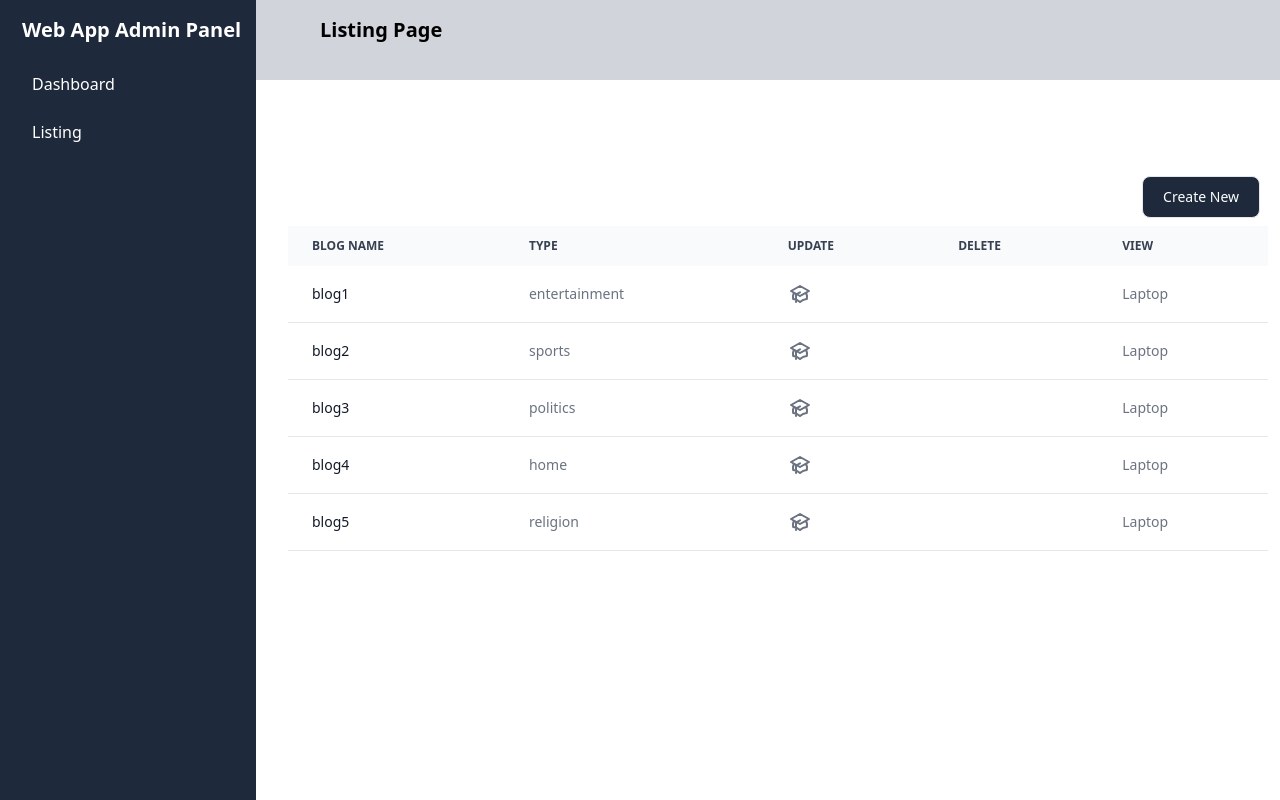
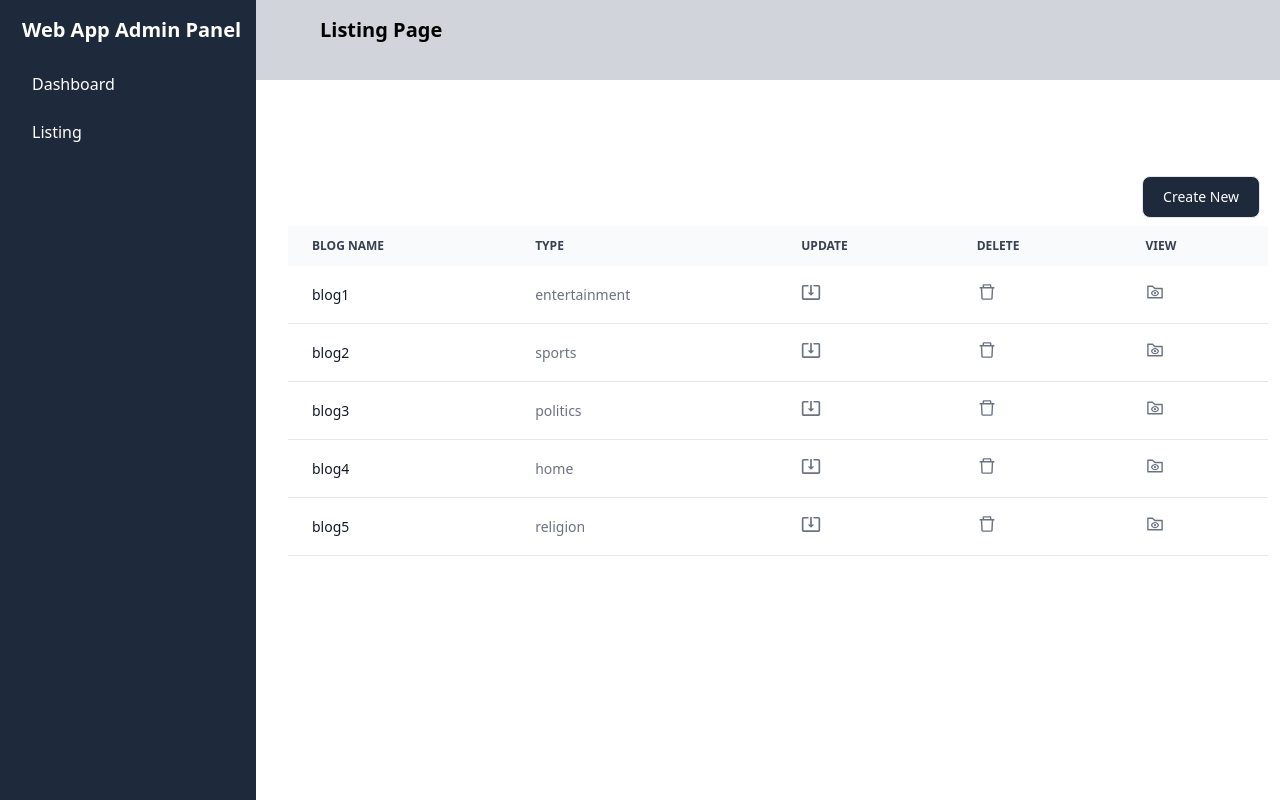
Before and after one commit to Mudasserahmed/web-app-cp, a Next.js app: page /pages/listing in a window 1280 px wide. Built offline with nearby package versions, Linux system fonts and the light colour scheme.

Commit message:
icons added on listing

```diff
--- a/package.json
+++ b/package.json
@@ -14,6 +14,7 @@
     "next": "13.2.4",
     "react": "18.2.0",
     "react-dom": "18.2.0",
+    "react-icons": "^4.8.0",
     "react-quill": "^2.0.0",
     "react-toastify": "^9.1.1"
   },
--- a/src/app/pages/dashboard/page.js
+++ b/src/app/pages/dashboard/page.js
@@ -3,8 +3,8 @@ import Header from "@/components/header/page";
 import React, { useState } from "react";
 import ReactQuill from "react-quill";
 import "react-quill/dist/quill.snow.css";
-import { ToastContainer, toast } from 'react-toastify';
-import 'react-toastify/dist/ReactToastify.css';
+import { ToastContainer, toast } from "react-toastify";
+import "react-toastify/dist/ReactToastify.css";
 
 function Dashboard() {
   // state values
@@ -13,7 +13,7 @@ function Dashboard() {
     quill: "",
     file: "",
   });
-  const [errors , setErrors] = useState("")
+  const [errors, setErrors] = useState("");
   //handle data change function
   const handleChange = (flag, e) => {
     console.log(e);
@@ -41,14 +41,18 @@ function Dashboard() {
   //handle data submit function
   const handleSubmit = (e) => {
     e.preventDefault();
-    if(blogData?.file == "" || blogData?.title == "" || blogData?.quill == "" ){
-      console.log("fileds empty")
-      setErrors("Required")
-      toast.error("All Fields are Required")
+    if (
+      blogData?.file == "" ||
+      blogData?.title == "" ||
+      blogData?.quill == ""
+    ) {
+      console.log("fileds empty");
+      setErrors("Required");
+      toast.error("All Fields are Required");
       return;
     }
-    toast.success("blog created waiting for api endpoint ")
-    console.log("blog data>>>>",blogData)
+    toast.success("blog created waiting for api endpoint ");
+    console.log("blog data>>>>", blogData);
     setBlogData({
       title: "",
       quill: "",
@@ -77,9 +81,9 @@ function Dashboard() {
   };
   return (
     <>
-        <Header pageTitle={"Create Blog"}/>
-    <main className=" bg-[#F1F5F9]  py-24 px-6  lg:px-8 flex justify-center items-center ">
-      <div className="bg-white py-5 mx-4 px-5  lg:w-6/12 md:w-6/12 ">
+      <Header pageTitle={"Create Blog"} />
+      <main className=" bg-[#F1F5F9]  py-24 px-6  lg:px-8 flex justify-center  items-center ">
+        <div className="bg-white py-5 mx-4 px-5 border-2   lg:w-6/12 md:w-6/12 ">
           <div className=" text-center">
             <h2 className="text-3xl font-bold tracking-tight text-gray-900 sm:text-4xl">
               Create A Blog
@@ -109,7 +113,6 @@ function Dashboard() {
                     onChange={(e) => handleChange("title", e)}
                     className="block w-full rounded-md border-0 py-2 px-3.5 text-gray-900 shadow-sm ring-1 ring-inset ring-gray-300 placeholder:text-gray-400 focus:ring-2 focus:ring-inset focus:ring-indigo-600 sm:text-sm sm:leading-6"
                   />
-
                 </div>
               </div>
               <div className="sm:col-span-2 mb-5">
--- a/src/app/pages/listing/page.js
+++ b/src/app/pages/listing/page.js
@@ -2,6 +2,9 @@
 import React from "react";
 import { useRouter } from "next/navigation";
 import Header from "@/components/header/page";
+import {MdSystemUpdateAlt} from "react-icons/md"
+import {AiOutlineDelete} from "react-icons/ai"
+import {AiOutlineFolderView} from "react-icons/ai"
 function Listing() {
   const router = useRouter();
   const list = [
@@ -28,13 +31,12 @@ function Listing() {
   ];
   return (
     <>
-      <Header pageTitle={"Listing Page"}/>
-      <div className="py-24 lg:ml-72 md:ml-60 lg:mr-3 ">
+      <Header pageTitle={"Listing Page"} />
+      <div className="py-24 lg:ml-72 md:ml-60  lg:mr-3 md:mr-4">
         <div class="relative overflow-x-auto">
-
           <button
             type="button"
-            onClick={()=>router.push("/pages/dashboard")}
+            onClick={() => router.push("/pages/dashboard")}
             class="py-2.5 px-5 float-right mr-2 mb-2 text-sm font-medium text-white focus:outline-none bg-[#1E293B] rounded-lg border border-gray-200 hover:bg-gray-100 hover:text-blue-700 focus:z-10 focus:ring-4 focus:ring-gray-200 dark:focus:ring-gray-700 dark:bg-gray-800 dark:text-gray-400 dark:border-gray-600 dark:hover:text-white dark:hover:bg-gray-700"
           >
             Create New
@@ -72,30 +74,15 @@ function Listing() {
                     </th>
                     <td class="px-6 py-4">{item?.type}</td>
                     <td class="px-6 py-4">
-                      <svg
-                        class="w-6 h-6 dark:text-white"
-                        fill="none"
-                        stroke="currentColor"
-                        viewBox="0 0 24 24"
-                        xmlns="http://www.w3.org/2000/svg"
-                      >
-                        <path d="M12 14l9-5-9-5-9 5 9 5z"></path>
-                        <path d="M12 14l6.16-3.422a12.083 12.083 0 01.665 6.479A11.952 11.952 0 0012 20.055a11.952 11.952 0 00-6.824-2.998 12.078 12.078 0 01.665-6.479L12 14z"></path>
-                        <path
-                          stroke-linecap="round"
-                          stroke-linejoin="round"
-                          stroke-width="2"
-                          d="M12 14l9-5-9-5-9 5 9 5zm0 0l6.16-3.422a12.083 12.083 0 01.665 6.479A11.952 11.952 0 0012 20.055a11.952 11.952 0 00-6.824-2.998 12.078 12.078 0 01.665-6.479L12 14zm-4 6v-7.5l4-2.222"
-                        ></path>
-                      </svg>
+                    <button className=" hover:transform hover:scale-110"> <MdSystemUpdateAlt size={"20px"}/> </button>
+
+                    </td>
+                    <td class="px-6 py-4  ">
+                     <button className=" hover:transform hover:scale-110">  <AiOutlineDelete size={"20px"}  /> </button>
                     </td>
                     <td class="px-6 py-4">
-                      <i
-                        className="fa-solid fa-trash ml-3 cursor-pointer hover:text-black hover:scale-150"
-                        // onClick={() => _handleDelete(item)}
-                      ></i>
+                    <button className=" hover:transform hover:scale-110">  <AiOutlineFolderView size={"20px"}  /> </button>
                     </td>
-                    <td class="px-6 py-4">Laptop</td>
                   </tr>
                 </>
               ))}
--- a/src/components/sidebar/Sidebar.js
+++ b/src/components/sidebar/Sidebar.js
@@ -30,7 +30,7 @@ function Sidebar() {
 
       <aside
         id="logo-sidebar"
-        className="fixed top-0 left-0 z-40 w-64 h-full transition-transform  -translate-x-full md:translate-x-0"
+        className="fixed top-0 left-0c scroll-smooth z-40 w-64 h-full transition-transform  -translate-x-full md:translate-x-0"
         aria-label="Sidebar"
       >
         <div className="h-full px-3 py-4 overflow-y-auto bg-[#1E293B] text-white dark:bg-gray-800">
```
Also changed, not shown: 1 other file (tests, documents, lock files or other folders). Lines whose indentation alone changed are shown as unchanged.
